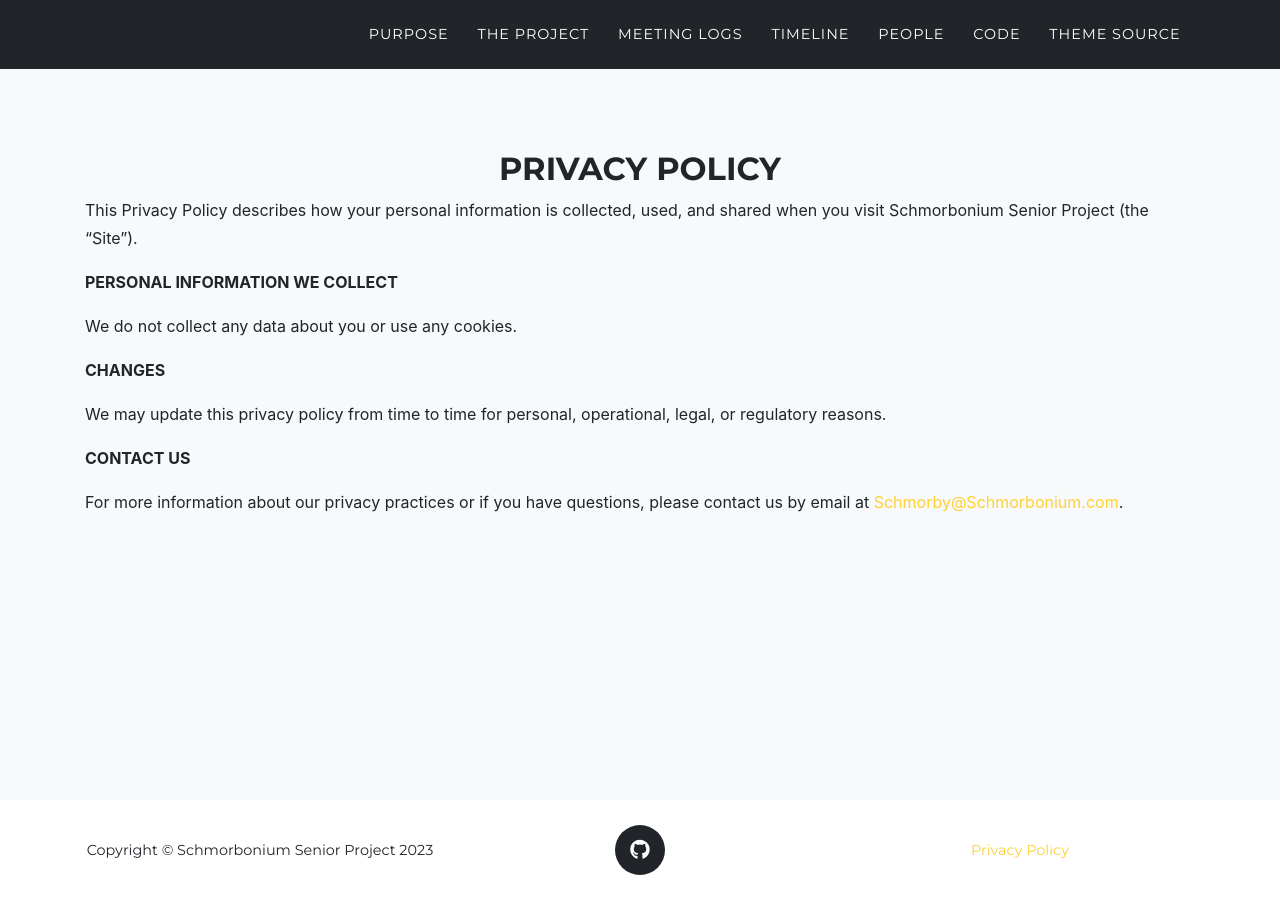
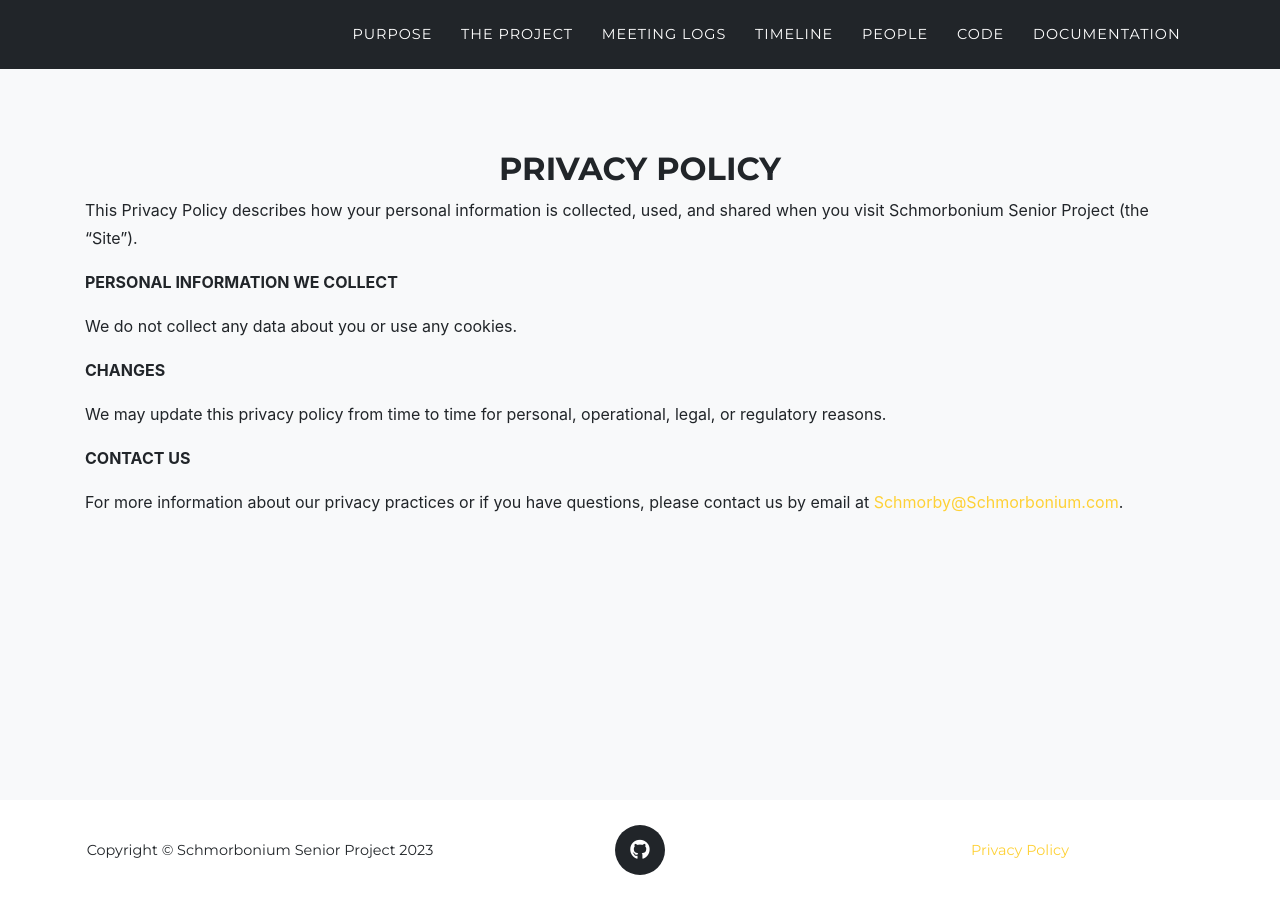
Before and after one commit to Schmorbonium/project-website, a Jekyll site: the page built from legal.md, in a window 1280 px wide. Built offline with Jekyll 4.4.1, drawn with Linux system fonts in a browser that asks for light colours; some web fonts are replaced.

Commit message:
Added link to Documentation on Website

```diff
--- a/_data/navigation.yml
+++ b/_data/navigation.yml
@@ -23,8 +23,8 @@ en: &DEFAULT_EN
       section: team
     - title: "Code"
       url: https://github.com/orgs/Schmorbonium/repositories
-    - title: "Theme Source"
-      url: https://github.com/raviriley/agency-jekyll-theme/
+    - title: "Documentation"
+      url: https://schmorbonium.github.io/ECE-4710
 en-US:
   <<: *DEFAULT_EN
 en-CA:
```
Also changed, not shown: 1 other file.
